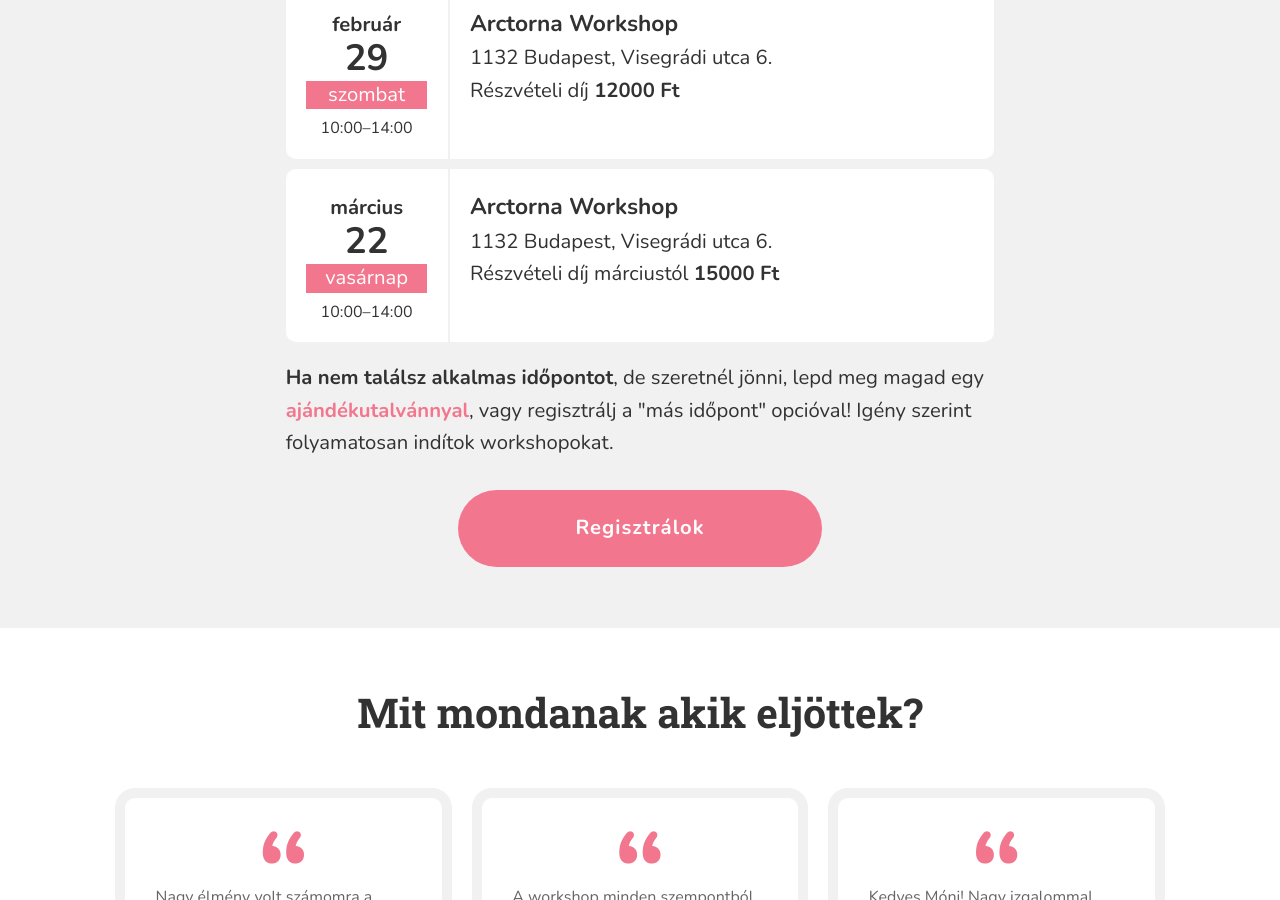
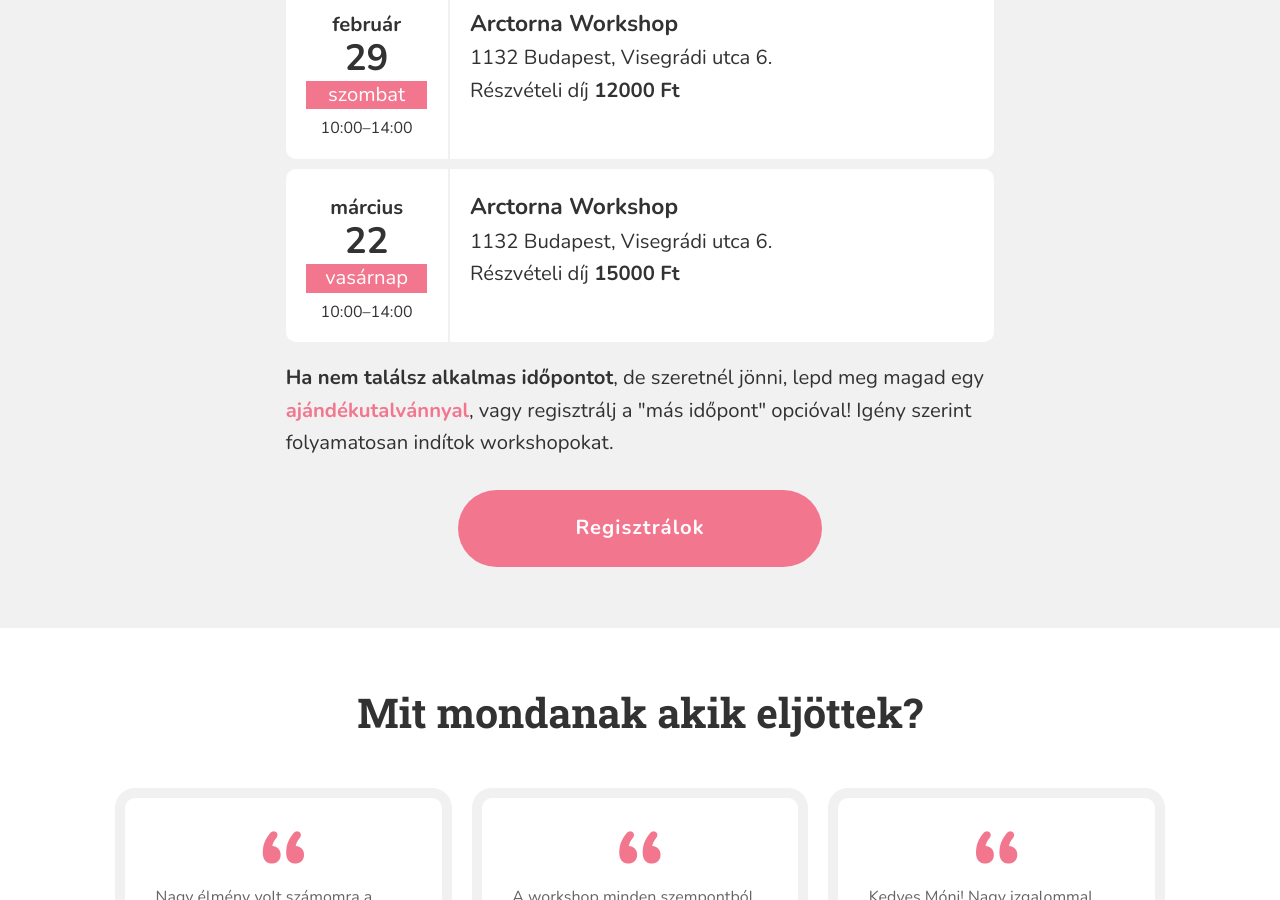
Before and after one commit to monikamudra/arctorna, a Jekyll site: the page built from workshop.md, in a window 1280 px wide and 900 px high, scrolled down 2673 px. Built offline with Jekyll 4.4.1, drawn with Linux system fonts in a browser that asks for light colours.

Commit message:
Remove workshop price description

```diff
--- a/_data/workshop.yaml
+++ b/_data/workshop.yaml
@@ -40,4 +40,3 @@ events:
     title: Arctorna Workshop
     address: 1132 Budapest, Visegrádi utca 6.
     full: false
-    price_desc: Részvételi díj márciustól
```
